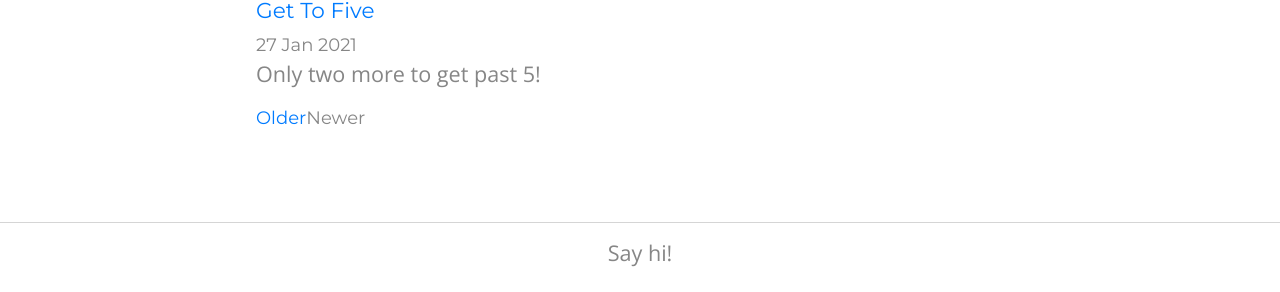
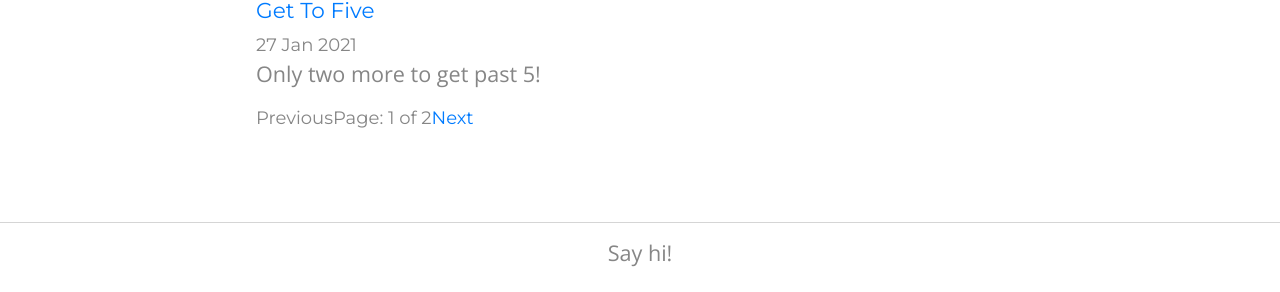
Before and after one commit to laurencoseo/laurencoseo.github.io, a Jekyll site: the page built from blog/index.html, in a window 1280 px wide and 1173 px high. Shown: the part 846-1138 px from the top of the window. Built offline with Jekyll 4.4.1, drawn with Linux system fonts in a browser that asks for light colours; nearby versions of some CDN libraries; the list of posts is cut into pages by our own code.

Commit message:
Change pagination code

```diff
--- a/blog/index.html
+++ b/blog/index.html
@@ -23,19 +23,20 @@
 </div>
 
 <div class="pagination">
+  {% if paginator.previous_page %}
+    <a href="{{ paginator.previous_page_path }}" class="previous">
+      Previous
+    </a>
+  {% else %}
+    <span class="previous">Previous</span>
+  {% endif %}
+  <span class="page_number ">
+    Page: {{ paginator.page }} of {{ paginator.total_pages }}
+  </span>
   {% if paginator.next_page %}
-    <a class="pagination-item older" href="{{ site.baseurl }}page{{paginator.next_page}}">Older</a>
+    <a href="{{ paginator.next_page_path }}" class="next">Next</a>
   {% else %}
-    <span class="pagination-item older">Older</span>
-  {% endif %}
-  {% if paginator.previous_page %}
-    {% if paginator.page == 2 %}
-      <a class="pagination-item newer" href="{{ site.baseurl }}">Newer</a>
-    {% else %}
-      <a class="pagination-item newer" href="{{ site.baseurl }}page{{paginator.previous_page}}">Newer</a>
-    {% endif %}
-  {% else %}
-    <span class="pagination-item newer">Newer</span>
+    <span class="next ">Next</span>
   {% endif %}
 </div>
 
```
